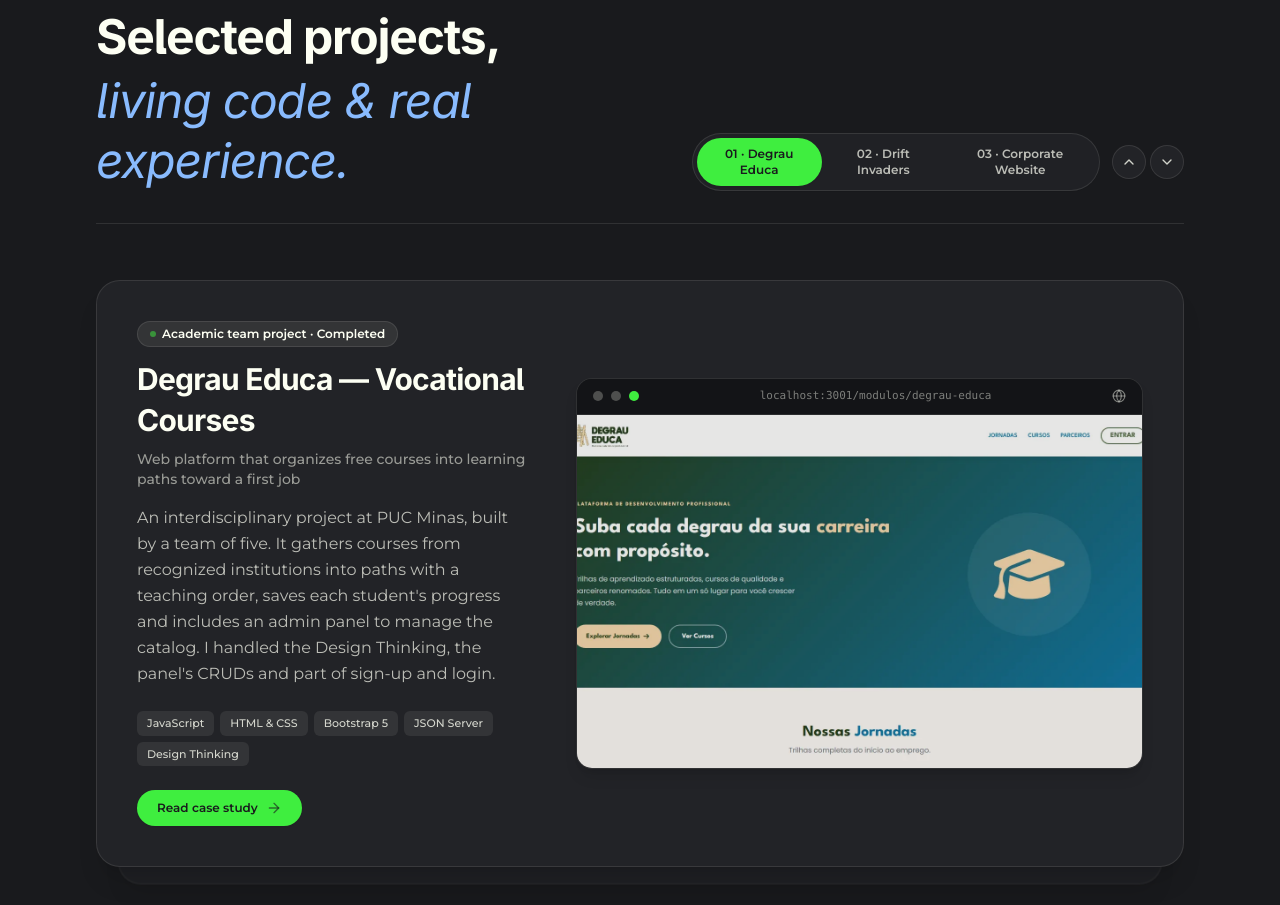
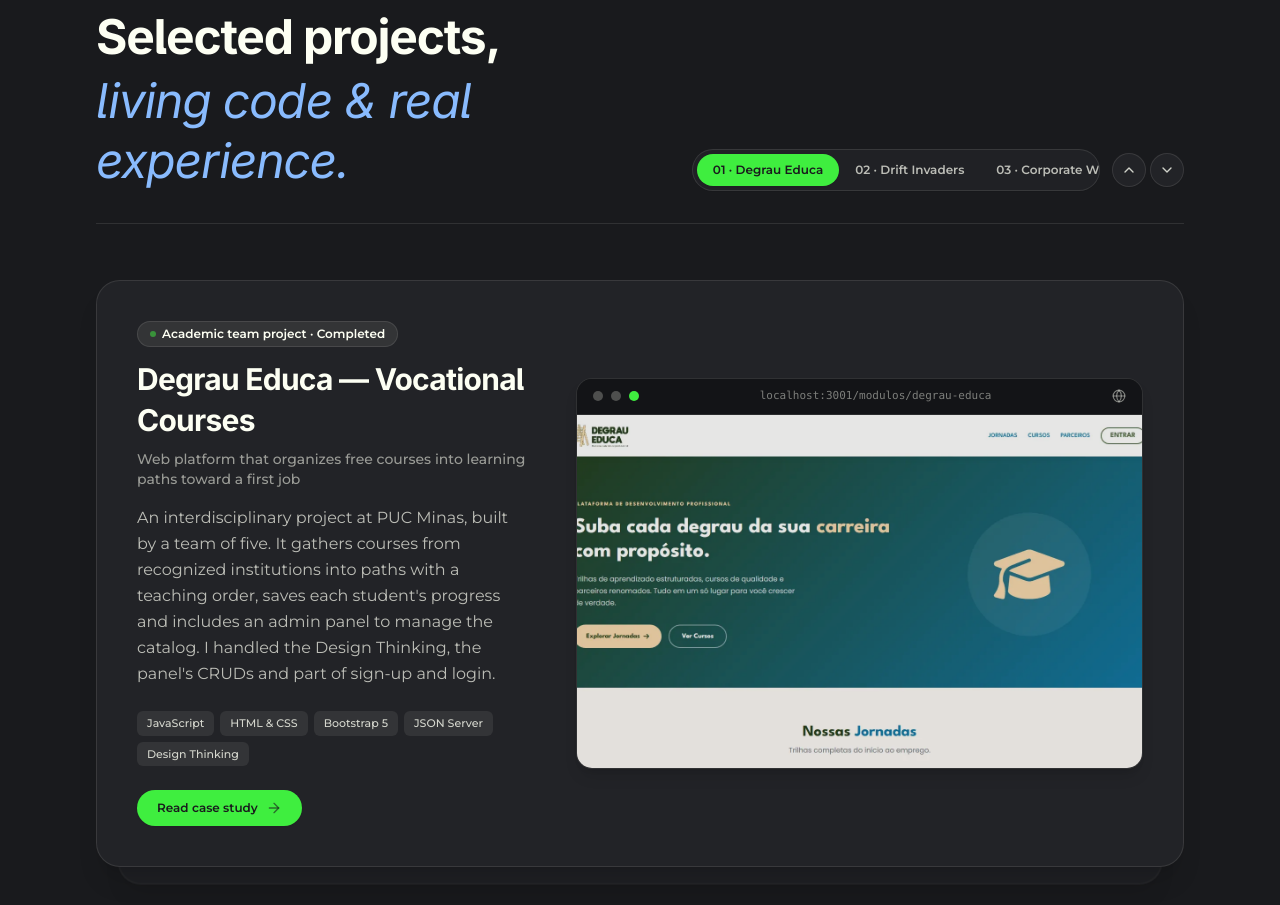
Before and after one commit to thevictorcandido/portfolio-victor, a React (Vite) app: page / in a window 1280 px wide. Shown: the part 2080-2985 px from the top of the page. Built offline with nearby package versions, Linux system fonts and the light colour scheme; no server answers; a web font is replaced by a local one.

Commit message:
fix: barra de projetos rola na horizontal quando não cabe
Com quatro projetos, as pílulas passavam da largura do celular e a seção
cortava o que vazava. A barra agora tem largura máxima da tela e rola.

```diff
--- a/src/components/Projects.jsx
+++ b/src/components/Projects.jsx
@@ -58,14 +58,15 @@
 
           {/* Navegação por Pílulas e Controles de Pilha 3D */}
           {hasNavigation && (
-            <div className="flex items-center gap-3">
-              <div className="flex items-center bg-carbon-raised/90 border border-ivory/10 rounded-full p-1 shadow-2xs">
+            <div className="flex items-center gap-3 min-w-0">
+              {/* Com muitos projetos a barra não cabe no celular: rola na horizontal */}
+              <div className="flex items-center max-w-full overflow-x-auto [scrollbar-width:none] bg-carbon-raised/90 border border-ivory/10 rounded-full p-1 shadow-2xs">
                 {projects.map((proj, idx) => (
                   <button
                     key={proj.id}
                     type="button"
                     onClick={() => setActiveIndex(idx)}
-                    className={`px-4 py-2 text-xs font-semibold rounded-full transition-all duration-300 cursor-pointer ${
+                    className={`shrink-0 whitespace-nowrap px-4 py-2 text-xs font-semibold rounded-full transition-all duration-300 cursor-pointer ${
                       activeIndex === idx
                         ? 'bg-electric text-carbon shadow-xs'
                         : 'text-ivory/70 hover:text-ivory hover:bg-ivory/8'
```
